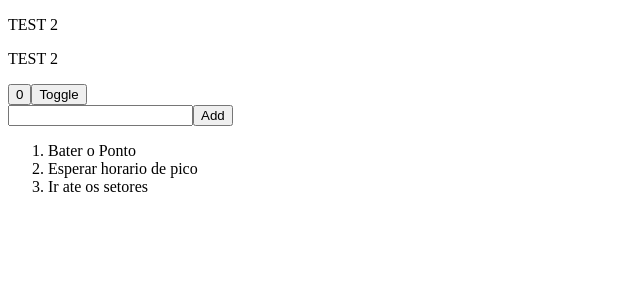
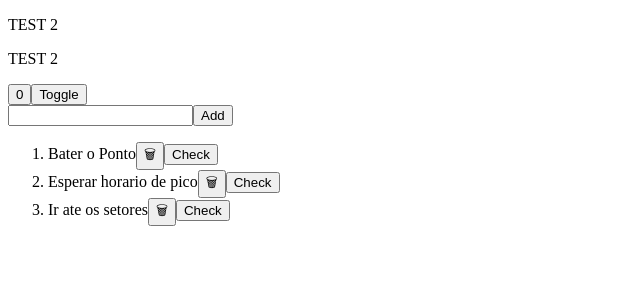
Before and after one commit to 01Keven/React_Base, a React (Vite) app in the folder curso-base-react/: page / in a window 1280 px wide. Shown: the top 300 px of the page, without its empty margins (0-640 px from the left). Built offline with nearby package versions, Linux system fonts and the light colour scheme.

Commit message:
feat: enhance ToDoList to include completion status for tasks

```diff
--- a/curso-base-react/src/ToDoList.tsx
+++ b/curso-base-react/src/ToDoList.tsx
@@ -6,9 +6,9 @@ export function ToDoList() {
     const [value, setValue] = useState('');
 
     const [list, setList] = useState([
-        {id: '1', label: 'Bater o Ponto'},
-        {id: '2', label: 'Esperar horario de pico'},
-        {id: '3', label: 'Ir ate os setores'},
+        {id: '1', label: 'Bater o Ponto', complete: false},
+        {id: '2', label: 'Esperar horario de pico', complete: false},
+        {id: '3', label: 'Ir ate os setores', complete: false},
     ]);
 
     console.log(list[0]);
@@ -21,16 +21,34 @@ export function ToDoList() {
 
             <button onClick={() => {
                 setList([
-                    ...list, {id: (list.length + 1).toString(), label: value}]);
+                    ...list, {id: (list.length + 1).toString(), label: value, complete: false}]);
                     setValue('');
-            }}
-
-                >Add</button>
-
+            }} >Add</button>
 
             <ol>
                 {list.map(listItem => (
-                    <li key={listItem.id}> {listItem.label} </li>
+                    <li
+
+                    key={listItem.id}
+                    style={{textDecoration: listItem.complete ? 'line-through' : 'none'}}
+
+                    >
+                    {listItem.label}
+
+                    <button onClick={() =>
+                        setList([...list.filter(item => item.id !== listItem.id)])}> 🗑
+                    </button>
+
+                    <button onClick={() =>
+                        setList(list.map(item =>
+                            item.id === listItem.id
+                            ? {...item, complete: !item.complete}
+                            : item
+                        ))
+                    }> Check </button>
+
+
+                    </li>
                 ))}
             </ol>
         </div>
```
